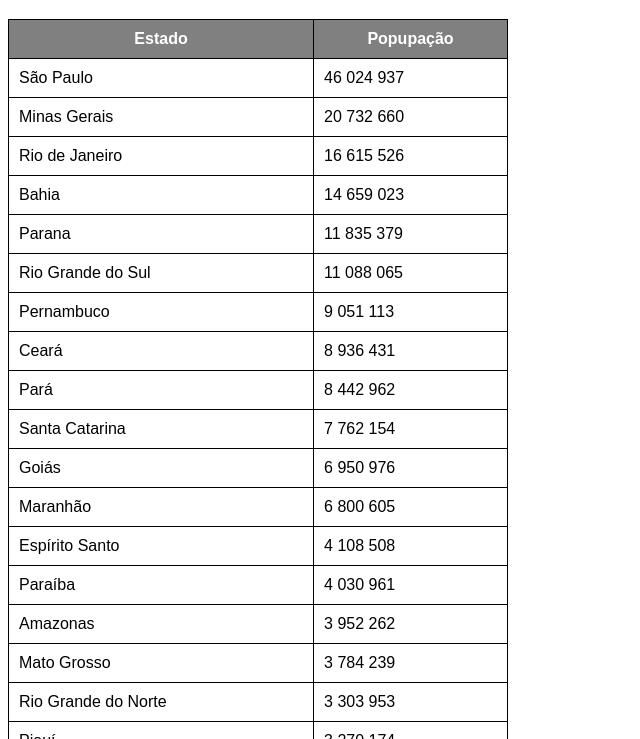
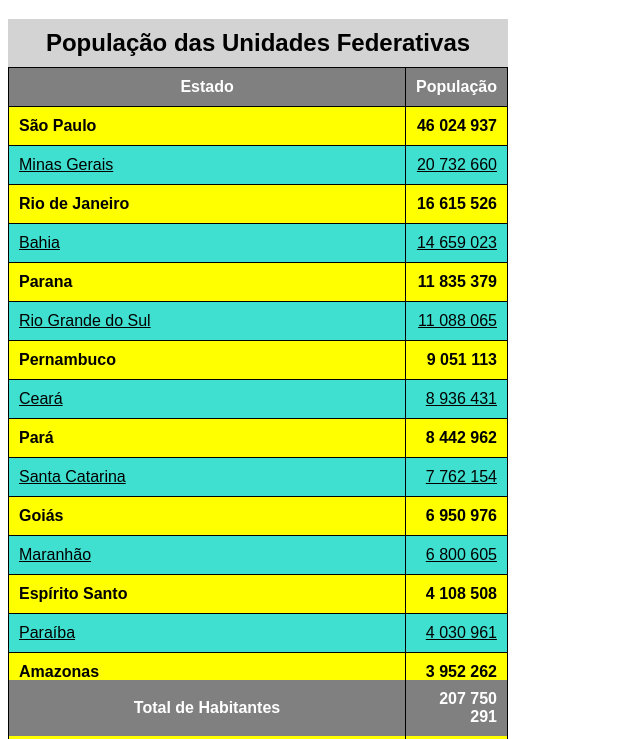
Before and after one commit to DevJoseCarlosLSA/html-css, a plain HTML site: page Módulo IIl/exercicios/ex023/tabela002.html in a window 1280 px wide. Shown: the part 61-800 px from the top of the page, without its empty margins (0-640 px from the left). Drawn offline with Linux system fonts and the light colour scheme.

Commit message:
Módulo03, Capítulo 21, aula 07

```diff
--- a/Módulo IIl/exercicios/ex023/tabela002.html
+++ b/Módulo IIl/exercicios/ex023/tabela002.html
@@ -1,5 +1,5 @@
 <!DOCTYPE html>
-<html lang="en">
+<html lang="pt-br">
 <head>
     <meta charset="UTF-8">
     <meta name="viewport" content="width=device-width, initial-scale=1.0">
@@ -7,7 +7,6 @@
     <style>
         body {
             font-family: Arial, Helvetica, sans-serif;
-
         }
 
         table {
@@ -19,10 +18,38 @@
             border: 1px solid black;
             padding: 10px;
         }
+        caption {
+            font-size: 1.5em;
+            font-weight: bold;
+            padding: 10px;
+            background-color: lightgray;
+        }
 
         thead, tfoot{
-            background-color: gray;
+            background-color: rgb(128, 128, 128);
             color: white;
+        }
+        thead > tr > th {
+            position: sticky;
+            top: -1px;
+            background-color: rgb(128, 128, 128);
+        }
+        tfoot > tr, th td {
+            position: sticky;
+            bottom: 3px;
+            background-color: rgb(128, 128, 128);
+            margin-bottom: 1%;
+        }
+        tbody >  tr:nth-child(odd) { /*2n-1*/
+           background-color: yellow;
+           font-weight: bold;
+        }
+        tbody > tr:nth-child(even) { /*2n*/
+            background-color: turquoise;
+            text-decoration: underline;
+        }
+        td.num{
+            text-align: right;
         }
 
 
@@ -41,10 +68,11 @@
                 TR, TD, TH
     -->
     <table>
+        <caption> População das Unidades Federativas</caption>
         <thead>
             <tr>
-                <th>Estado</th>
-                <th>Popupação</th>
+                <th scope="col">Estado</th>
+                <th scope="col" style="width: 50px;">População</th>
             </tr>
         </thead>
         <tbody>
@@ -157,12 +185,14 @@
                 <td class="num">634 805 </td>
             </tr>
         </tbody>
-    </table>
-</body>
+
 <tfoot>
     <tr>
-        <th>Total de Habitantes</th>
-        <td><strong></strong></td>
+        <th scope="row">Total de Habitantes</th>
+        <td class="num"><strong>207 750 291</strong></td>
     </tr>
 </tfoot>
+    </table>
+
+</body>
 </html>
```
